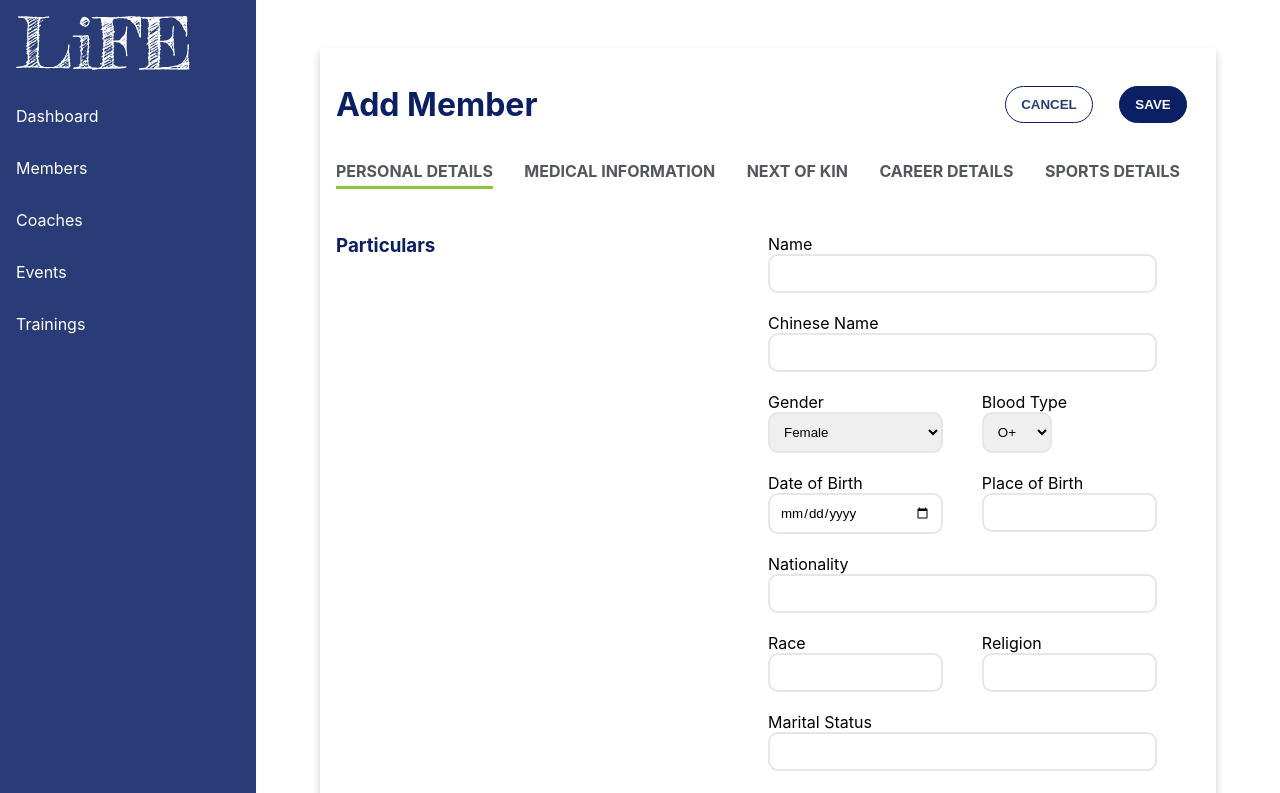
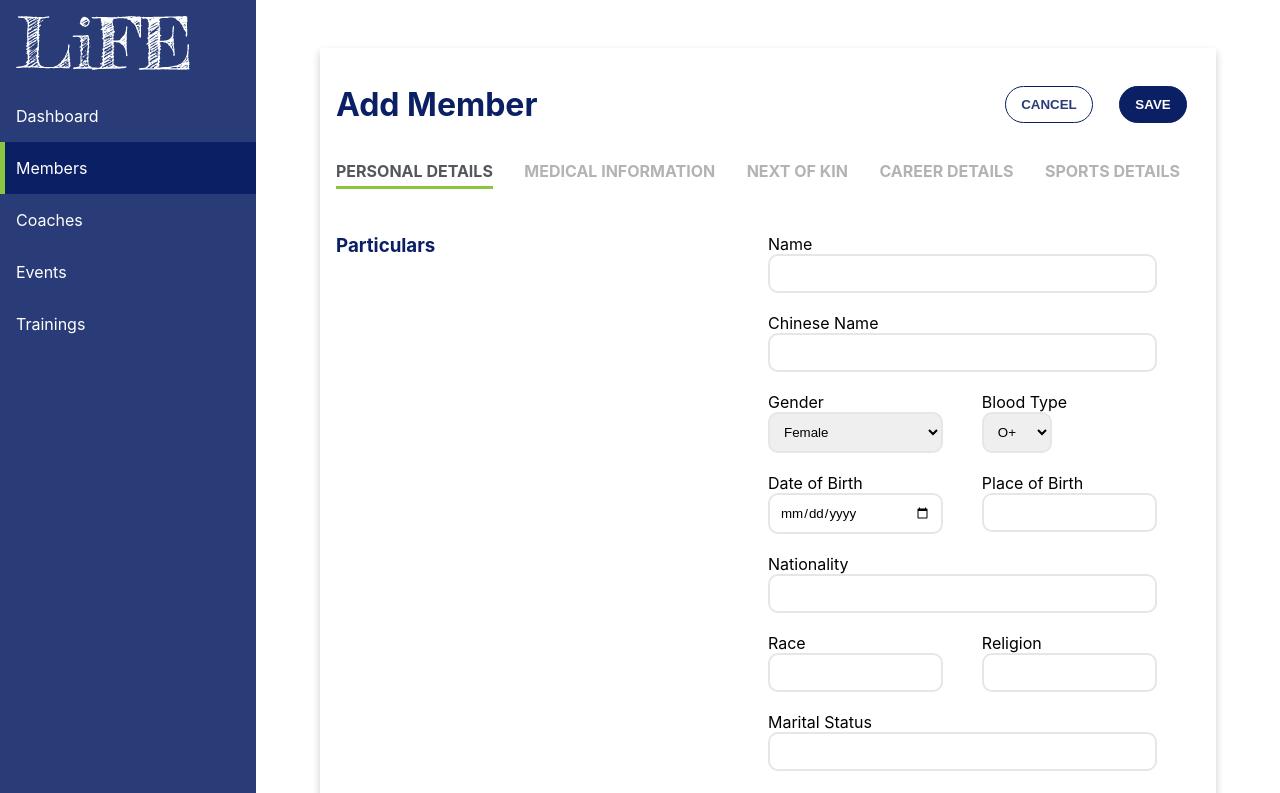
Before and after one commit to idlefrenchfry/LIFE-React, a React (Create React App) app: page /Members/Add in a window 1280 px wide. Shown: the top 793 px of the page. Built offline with nearby package versions, Linux system fonts and the light colour scheme.

Commit message:
Added active link styles

```diff
--- a/src/App.css
+++ b/src/App.css
@@ -48,11 +48,11 @@ nav a, nav a:hover {
     padding: 1em;
 }
 
-.navlinks a:hover, .navlinks a:focus {
+.navlinks a:hover, .navlinks a:focus, .activelink {
     background-color: var(--main-color-dark);
 }
 
-.navlinks a:hover::after, .navlinks a:focus::after {
+.navlinks a:hover::after, .navlinks a:focus::after, .activelink::after {
     content: "";
     position: absolute;
     background-color: var(--highlight);
@@ -201,8 +201,12 @@ td {
     position: relative;
     text-transform: uppercase;
     font-weight: bold;
+    color: #b3b3b3;
+    margin: 15px 0;
+}
+
+span.currentTab {
     color: #53575c;
-    margin: 15px 0;
 }
 
 .sections span::before {
--- a/src/components/Nav.js
+++ b/src/components/Nav.js
@@ -1,17 +1,22 @@
-import React from 'react';
-import { Link } from 'react-router-dom';
+import React, { useEffect, useState } from 'react';
+import { NavLink } from 'react-router-dom';
 import logo from '../logo.png';
 
 function Nav() {
+    const [currentLoc, setCurrentLoc] = useState("");
+    useEffect(() => {
+        setCurrentLoc(window.location.href);
+    }, [window.location.href])
+
     return (
         <nav>
-            <Link to="/"><img src={logo} alt="Life" /></Link>
+            <NavLink to="/"><img src={logo} alt="Life" /></NavLink>
             <div className="navlinks">
-                <Link to="/">Dashboard</Link>
-                <Link to="/Members">Members</Link>
-                <Link to="/Coaches">Coaches</Link>
-                <Link to="/Events">Events</Link>
-                <Link to="/Trainings">Trainings</Link>
+                <NavLink exact={true} activeClassName='activelink' to="/">Dashboard</NavLink>
+                <NavLink activeClassName='activelink' to="/Members">Members</NavLink>
+                <NavLink activeClassName='activelink' to="/Coaches">Coaches</NavLink>
+                <NavLink activeClassName='activelink' to="/Events">Events</NavLink>
+                <NavLink activeClassName='activelink' to="/Trainings">Trainings</NavLink>
             </div>
         </nav>
     );
```
